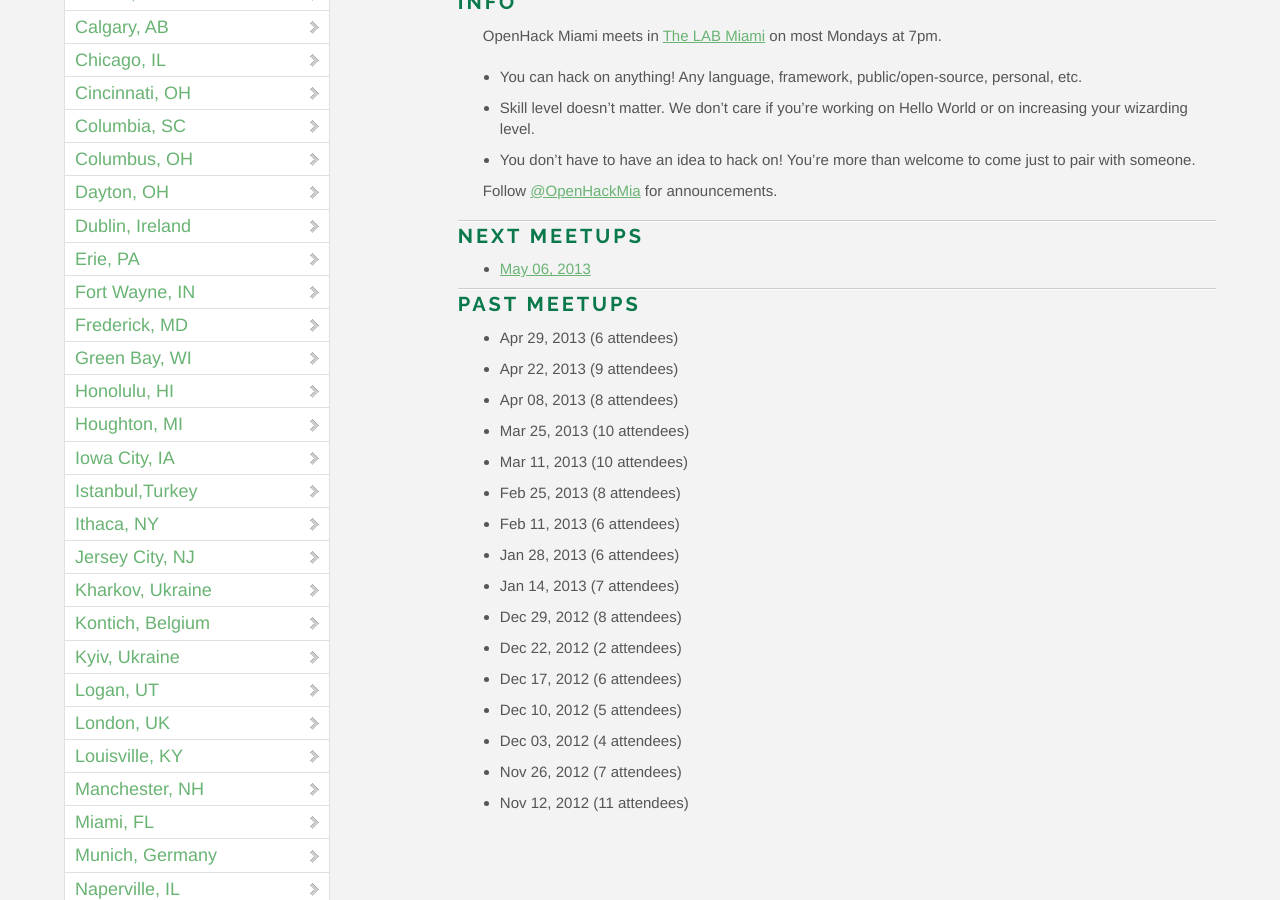
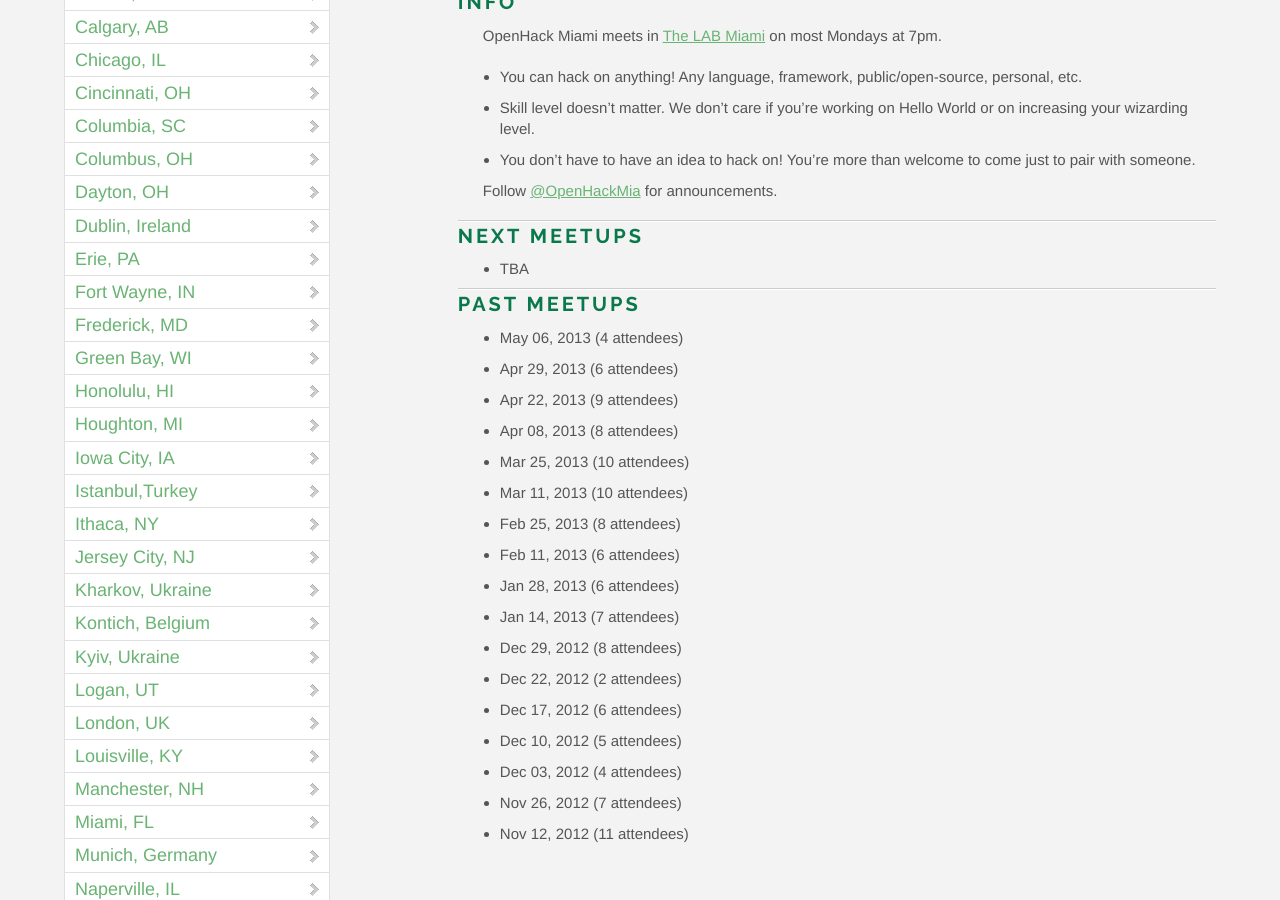
Before and after one commit to OpenHack/openhack.github.com, a Jekyll site: the page built from miami/index.markdown, in a window 1280 px wide and 900 px high, scrolled down 703 px. Built offline with Jekyll 4.4.1, drawn with Linux system fonts in a browser that asks for light colours; nearby versions of some CDN libraries; Markdown is read by kramdown in place of the engine named in the settings; comment, search, counter and statistics services are not loaded.

Commit message:
miami update

```diff
--- a/miami/index.markdown
+++ b/miami/index.markdown
@@ -19,10 +19,11 @@ Follow [@OpenHackMia](http://twitter.com/openhackmia) for announcements.
 
 ### Next meetups
 
-* [May 06, 2013](http://www.meetup.com/miamirb/events/117212892/)
+* TBA
 
 ### Past meetups
 
+* May 06, 2013 (4 attendees)
 * Apr 29, 2013 (6 attendees)
 * Apr 22, 2013 (9 attendees)
 * Apr 08, 2013 (8 attendees)
```
